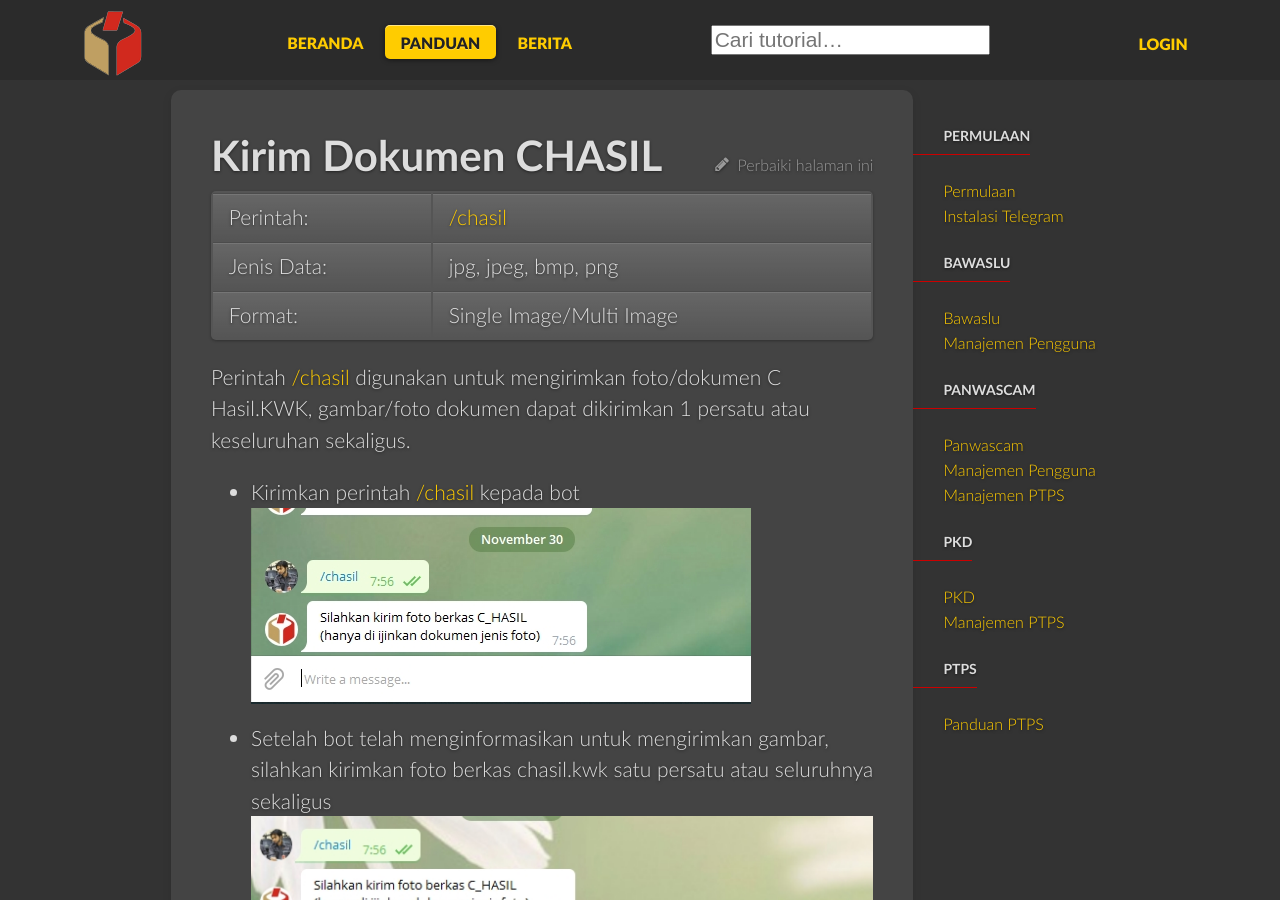
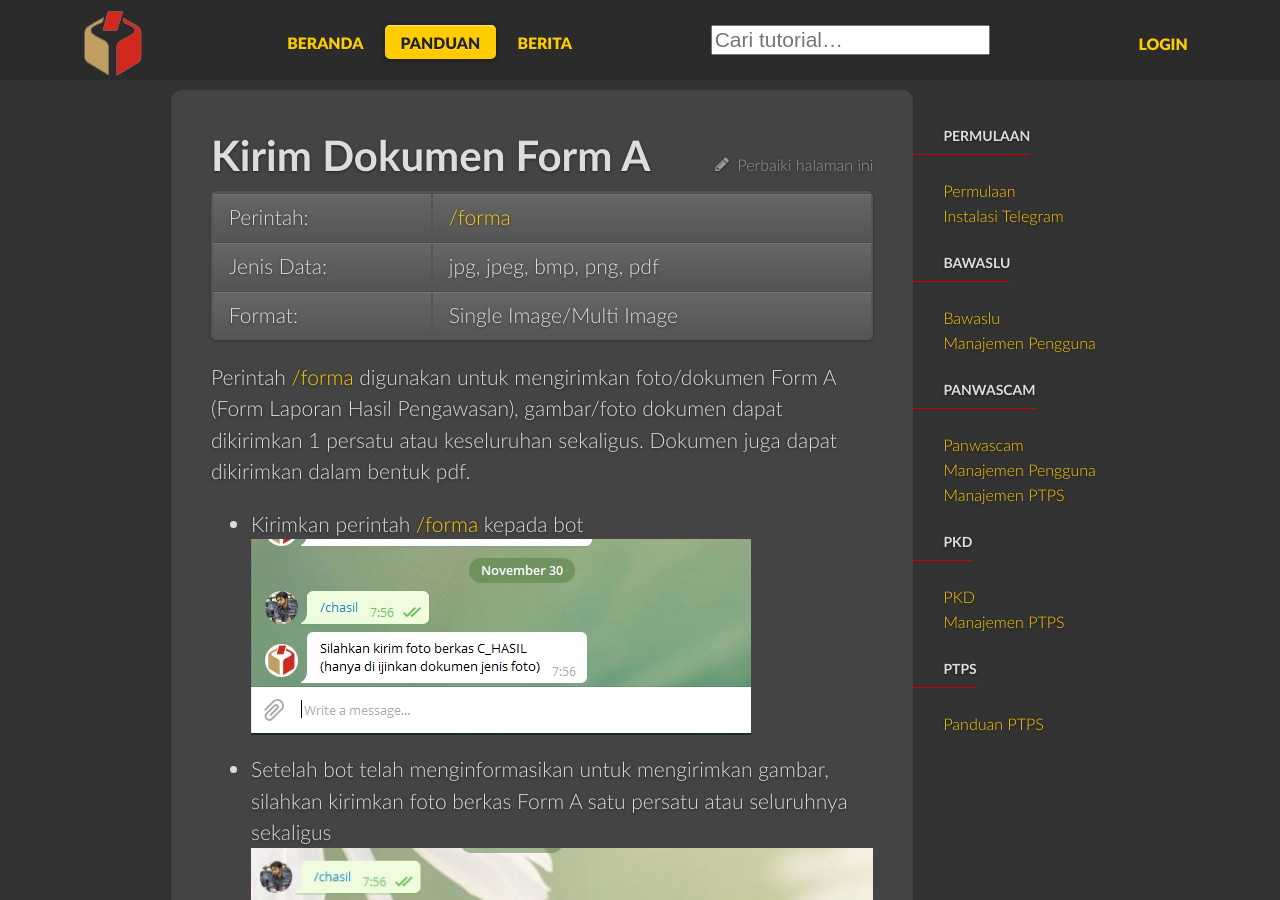
Before and after one commit to zickkeen/bawasludocs, a Jekyll site: the page built from _docs/ptps/forma.md, in a window 1280 px wide and 900 px high. Built offline with Jekyll 4.4.1, drawn with Linux system fonts in a browser that asks for light colours; comment, search, counter and statistics services are not loaded; some of the changed text lies outside the part shown.

Commit message:
new form A

```diff
--- a/_docs/ptps/forma.md
+++ b/_docs/ptps/forma.md
@@ -1,27 +1,27 @@
 ---
-title: Kirim Dokumen CHASIL
+title: Kirim Dokumen Form A
 description: Panduan ptps
-permalink: /docs/ptps/chasil/
+permalink: /docs/ptps/forma/
 ---
 
 | :---:			| :---			|
-| Perintah:		| [/chasil]({{ '/docs/ptps/chasil' | relative_url }})	|
-| Jenis Data:	| jpg, jpeg, bmp, png			|
+| Perintah:		| [/forma]({{ '/docs/ptps/forma' | relative_url }})	|
+| Jenis Data:	| jpg, jpeg, bmp, png, pdf			|
 | Format:		| Single Image/Multi Image 	|
 
-Perintah [/chasil]({{ '/docs/ptps/chasil' | relative_url }}) digunakan untuk mengirimkan foto/dokumen C Hasil.KWK, gambar/foto dokumen dapat dikirimkan 1 persatu atau keseluruhan sekaligus.
+Perintah [/forma]({{ '/docs/ptps/forma' | relative_url }}) digunakan untuk mengirimkan foto/dokumen Form A (Form Laporan Hasil Pengawasan), gambar/foto dokumen dapat dikirimkan 1 persatu atau keseluruhan sekaligus. Dokumen juga dapat dikirimkan dalam bentuk pdf.
 
-* Kirimkan perintah [/chasil]({{ '/docs/ptps/chasil' | relative_url }}) kepada bot
-	![perintah chasil]({{ '/img/contents/chasil_kirim_perintah.jpg'}})
-* Setelah bot telah menginformasikan untuk mengirimkan gambar, silahkan kirimkan foto berkas chasil.kwk satu persatu atau seluruhnya sekaligus
-	![chasil foto hal1]({{ '/img/contents/chasil_kirim_gambar_hal1.jpg'}})
+* Kirimkan perintah [/forma]({{ '/docs/ptps/forma' | relative_url }}) kepada bot
+	![perintah forma]({{ '/img/contents/chasil_kirim_perintah.jpg'}})
+* Setelah bot telah menginformasikan untuk mengirimkan gambar, silahkan kirimkan foto berkas Form A satu persatu atau seluruhnya sekaligus
+	![forma foto hal1]({{ '/img/contents/chasil_kirim_gambar_hal1.jpg'}})
 	contoh pengiriman foto 1 per satu
-	![chasil foto gabung]({{ '/img/contents/chasil_kirim_gambar_gabung.jpg'}})
+	![forma foto gabung]({{ '/img/contents/chasil_kirim_gambar_gabung.jpg'}})
 	contoh pengiriman foto keseluruhan
-* Jika dikirimkan 1 persatu, kirimkan foto halaman berikutnya dengan cara balas pesan bot tanpa disertai perintah /chasil kembali.
-	![chasil hal berikutnya]({{ '/img/contents/chasil_kirim_gambar_hal_berikutnya.jpg'}})
+* Jika dikirimkan 1 persatu, kirimkan foto halaman berikutnya dengan cara balas pesan bot tanpa disertai perintah /forma kembali.
+	![forma hal berikutnya]({{ '/img/contents/chasil_kirim_gambar_hal_berikutnya.jpg'}})
 * Jika foto berkas telah terkirim semuanya, akhiri dengan mengirimkan perintah [/selesai]({{ '/docs/ptps/selesai' | relative_url }})
-	![chasil selesai]({{ '/img/contents/chasil_kirim_perintah_selesai.jpg'}})
+	![forma selesai]({{ '/img/contents/chasil_kirim_perintah_selesai.jpg'}})
 
 
 
```
